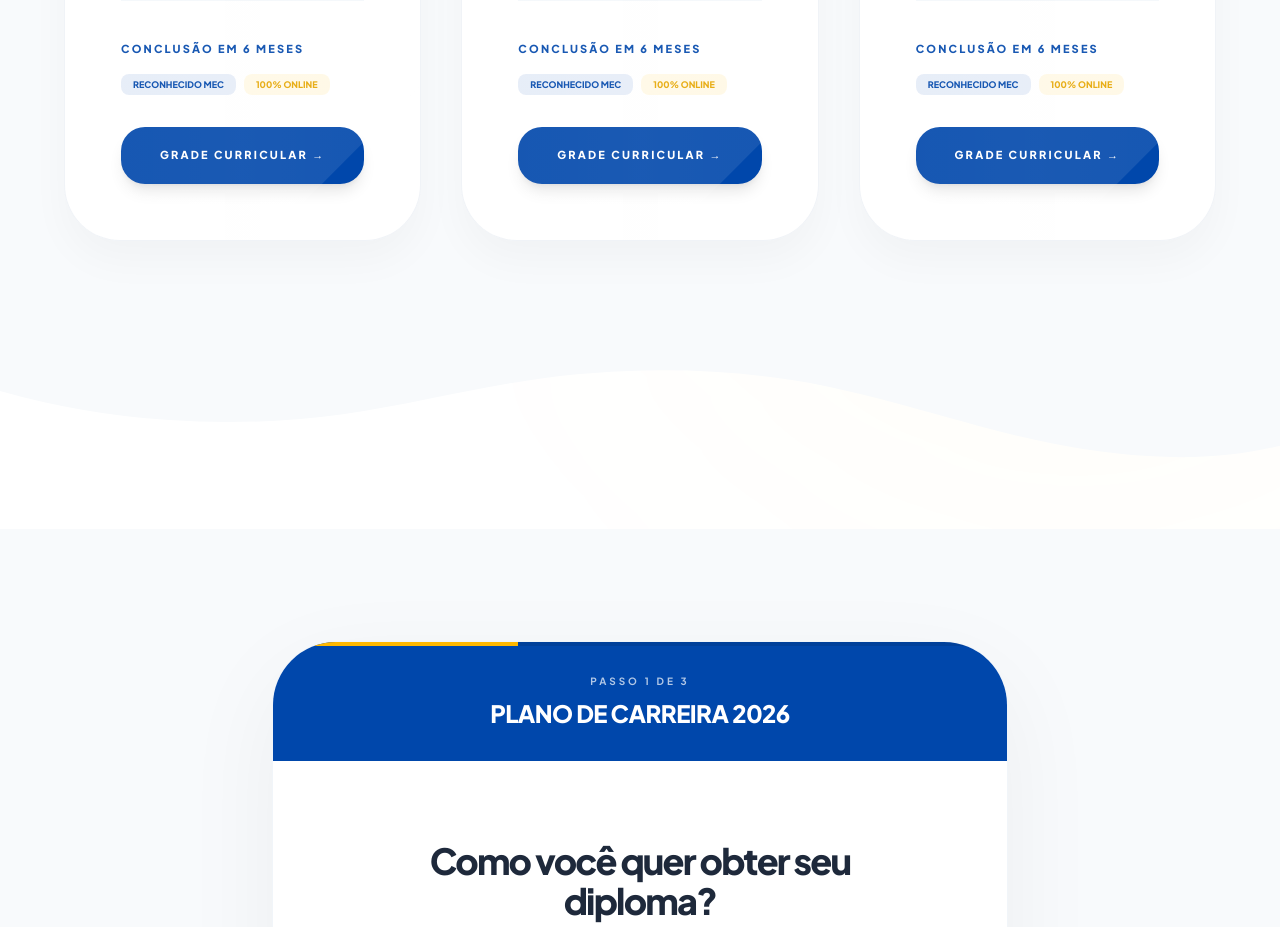
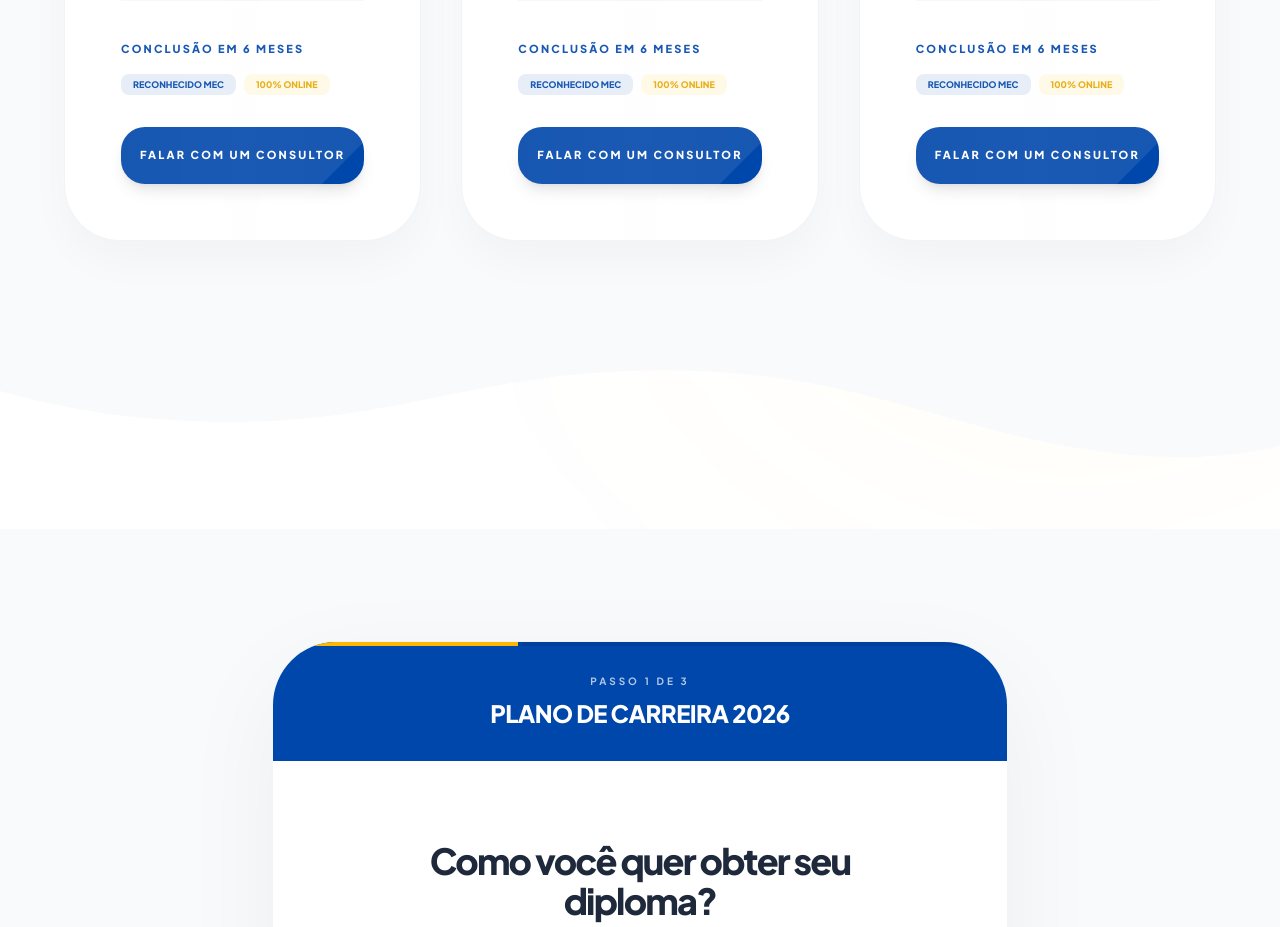
Before and after one commit to performancedigital/bias-centro-educacional, a React (Vite) app: page / in a window 1280 px wide. Shown: the part 2360-3287 px from the top of the page. Built offline with nearby package versions, Linux system fonts and the light colour scheme.

Commit message:
feat: Adjust course CTA to WhatsApp consultant
Changes the button text and intent from "GRADE CURRICULAR" to "FALAR COM UM CONSULTOR" to directly guide users to a WhatsApp conversation for course details.

```diff
--- a/App.tsx
+++ b/App.tsx
@@ -156,8 +156,12 @@ const App: React.FC = () => {
                       <span className="bg-bias-yellow/10 text-bias-gold px-2 md:px-3 py-1 rounded-lg text-[8px] md:text-[9px] font-black uppercase">100% ONLINE</span>
                     </div>
                   </div>
-                  <button onClick={() => handleWhatsApp(`Olá! Gostaria de detalhes sobre o curso ${course.title}`)} className="w-full bg-bias-blue text-white py-4 md:py-5 rounded-[1.2rem] md:rounded-[1.5rem] font-black hover:bg-bias-navy shadow-lg transition-all uppercase text-[10px] md:text-[11px] tracking-[0.2em] active:scale-95">
-                    GRADE CURRICULAR →
+                  {/* Botão de curso transformado para falar com consultor no WhatsApp */}
+                  <button
+                    onClick={() => handleWhatsApp(`Olá! Gostaria de detalhes sobre o curso ${course.title}`)}
+                    className="w-full bg-bias-blue text-white py-4 md:py-5 rounded-[1.2rem] md:rounded-[1.5rem] font-black hover:bg-bias-navy shadow-lg transition-all uppercase text-[10px] md:text-[11px] tracking-[0.2em] active:scale-95"
+                  >
+                    FALAR COM UM CONSULTOR
                   </button>
                 </div>
               </div>
```
